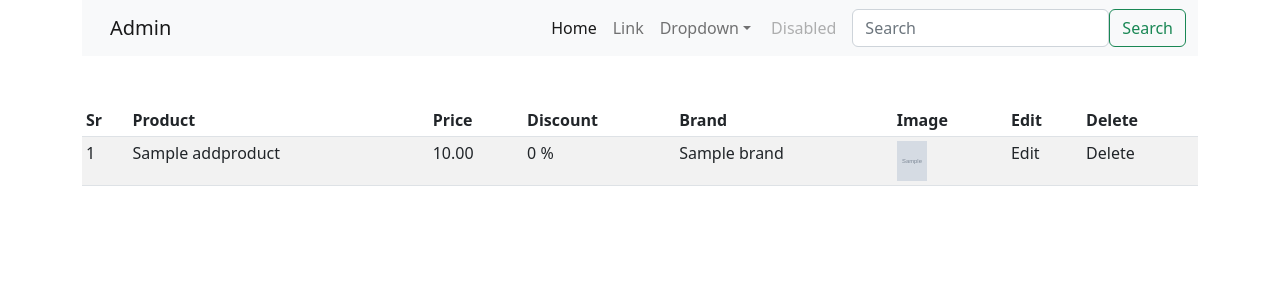
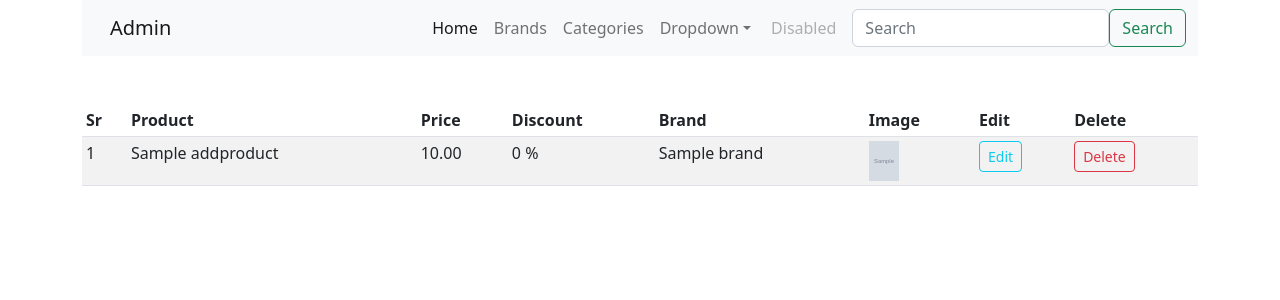
Before and after one commit to Igorcand/E-commerce-Flask, a Flask app: page /admin in a window 1280 px wide. Shown: the top 300 px of the page. Run offline with Flask 2, Linux system fonts and the light colour scheme; the visitor is signed in with stand-in values (Sample User, id 1); tables that the repository leaves empty hold one stand-in row (values such as "Sample post"); grey boxes marked "Sample" are stand-in pictures; some libraries are stand-ins or nearby versions.

Commit message:
update index.html with link at navbar

```diff
--- a/shop/templates/admin/index.html
+++ b/shop/templates/admin/index.html
@@ -6,18 +6,21 @@
 <div class="container">
     <nav class="navbar navbar-expand-lg bg-light">
         <div class="container-fluid">
-          <a class="navbar-brand" href="#">Admin</a>
+          <a class="navbar-brand" href="/admin">Admin</a>
           <button class="navbar-toggler" type="button" data-bs-toggle="collapse" data-bs-target="#navbarSupportedContent" aria-controls="navbarSupportedContent" aria-expanded="false" aria-label="Toggle navigation">
             <span class="navbar-toggler-icon"></span>
           </button>
           <div class="collapse navbar-collapse" id="navbarSupportedContent">
             <ul class="navbar-nav me-auto mb-2 mb-lg-0">
-              <li class="nav-item">
-                <a class="nav-link active" aria-current="page" href="#">Home</a>
-              </li>
-              <li class="nav-item">
-                <a class="nav-link" href="#">Link</a>
-              </li>
+                <li class="nav-item">
+                    <a class="nav-link active" aria-current="page" href="/admin">Home</a>
+                  </li>
+                  <li class="nav-item">
+                    <a class="nav-link" href="/brands">Brands</a>
+                  </li>
+                  <li class="nav-item">
+                    <a class="nav-link" href="/category">Categories</a>
+                  </li>
               <li class="nav-item dropdown">
                 <a class="nav-link dropdown-toggle" href="#" id="navbarDropdown" role="button" data-bs-toggle="dropdown" aria-expanded="false">
                   Dropdown
@@ -43,7 +46,7 @@
 </div>
 
 <div class="container mt-5">
-    <table class="table table-sm table-condensed table-striped">
+    <table class="table table-sm table-condensed table-striped table-hover">
         <thead>
             <th>Sr</th>
             <th>Product</th>
@@ -63,8 +66,8 @@
                 <td>{{product.discount}} %</td>
                 <td>{{product.brand.name}}</td>
                 <td><img src="{{url_for('static', filename='images/' + product.image_1)}}" alt="" width="30" height="40"></td>
-                <td>Edit</td>
-                <td>Delete</td>
+                <td><a href="" class="btn btn-sm btn-outline-info">Edit</a> </td>
+                <td><a href="" class="btn btn-sm btn-outline-danger">Delete</a> </td>
 
             </tr>
             {% endfor %}
```
